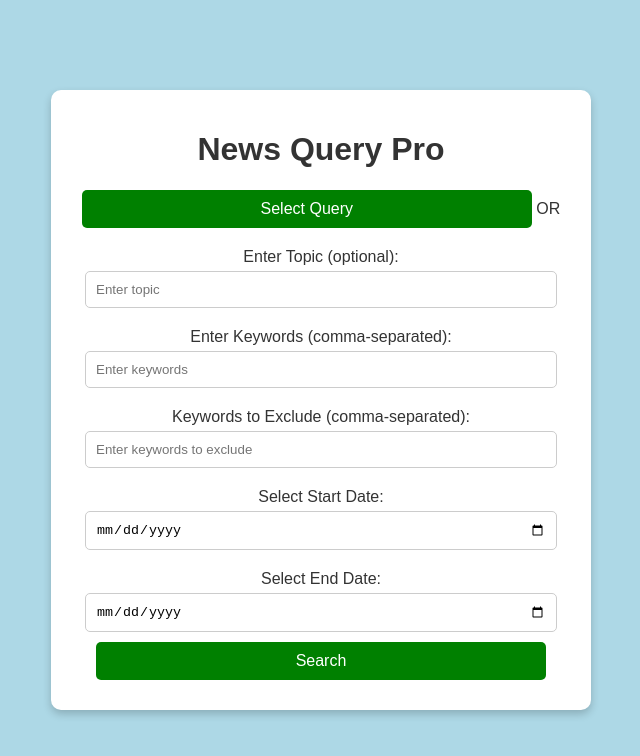
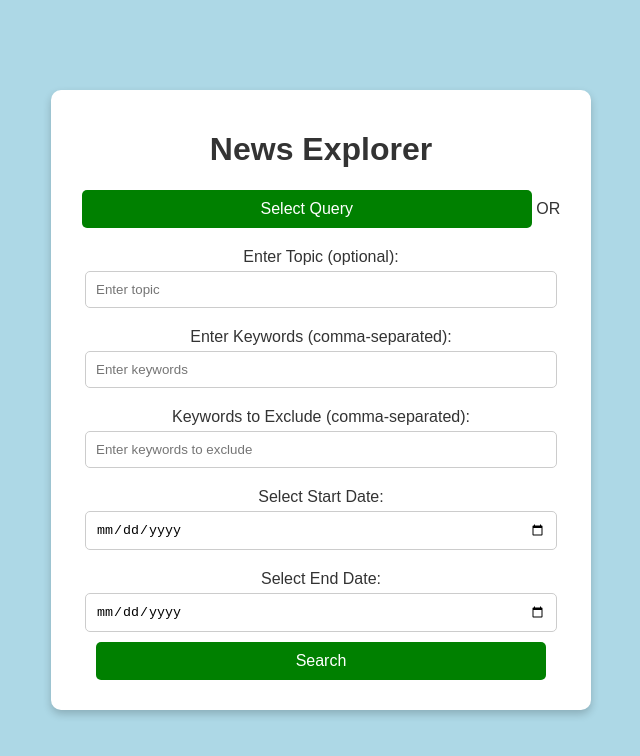
Before and after one commit to WorkAndTasks/NewsExplorer, a plain HTML site: page index.html in a window 1280 px wide. Shown: the whole page, without its empty margins (319-959 px from the left). Drawn offline with Linux system fonts and the light colour scheme.

Commit message:
Update index.html

```diff
--- a/index.html
+++ b/index.html
@@ -69,7 +69,7 @@
 <body>
 
 <div class="container">
-    <h1>News Query Pro</h1>
+    <h1>News Explorer</h1>
 
     <button onclick="showQueries()">Select Query</button>
     <span>OR</span>
```
